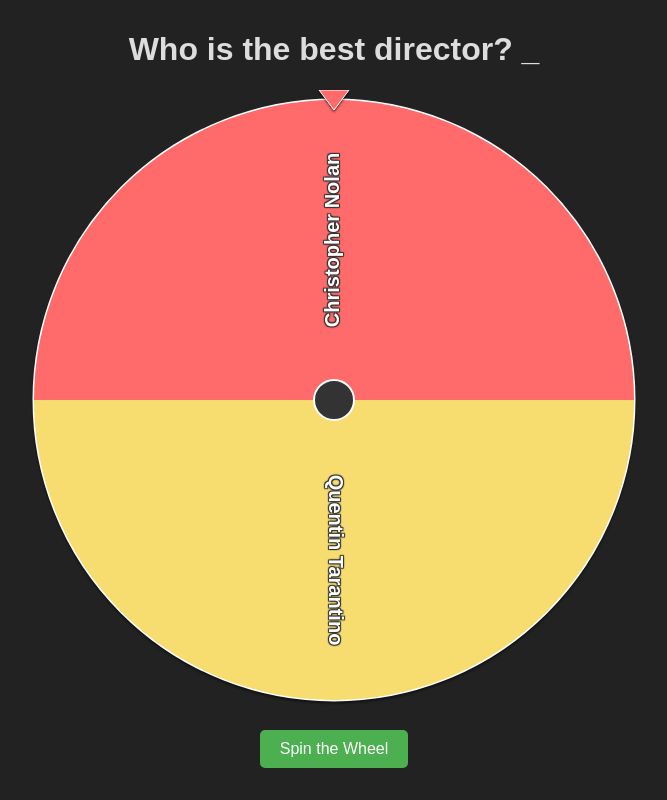
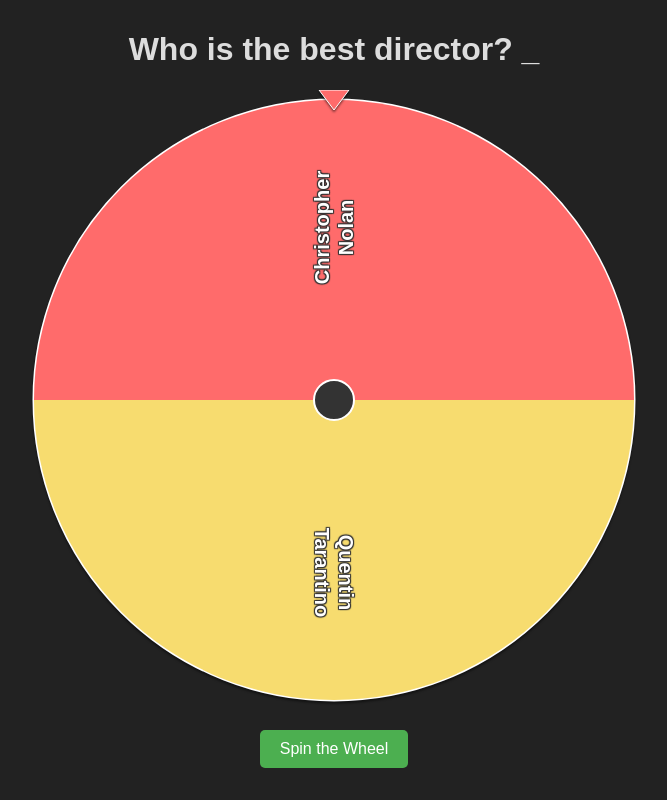
Before and after one commit to krasej/wheeloffortune, a Vue app: page / in a window 1280 px wide. Shown: the top 800 px of the page, without its empty margins (306-973 px from the left). Built offline with nearby package versions, Linux system fonts and the light colour scheme.

Commit message:
text can wrap now!

```diff
--- a/src/App.vue
+++ b/src/App.vue
@@ -1,5 +1,5 @@
 <script setup lang="ts">
-import { ref, watch } from 'vue'
+import { onBeforeMount, onMounted, ref, watch } from 'vue'
 import SpinnerModule from './components/SpinnerModule.vue';
 import ProModule from './components/ProModule.vue'
 
@@ -7,8 +7,7 @@ const winner = ref<string | undefined>('')
 const newPrize = ref('')
 const titleElement = ref<HTMLElement | null>(null);
 
-
-let title = ref('Who is the best director?')
+const title = ref(localStorage.getItem('wheelTitle') || 'Who is the best director?')
 
 function validate(event: Event) {
   (event.target as HTMLInputElement).blur()
@@ -24,8 +23,9 @@ defineExpose({ titleElement })
 const wasEdited = ref(false)
 
 const watchTitle = watch(title, (newValue) => {
+  localStorage.setItem('wheelTitle', newValue)
+  document.title = newValue
 
-  document.title = newValue
 }
   , { immediate: true })
 
@@ -34,15 +34,26 @@ const segments = ref([
   'Christopher Nolan',
 ])
 
+const watchSegments = watch(segments, (newSegments) => {
+  localStorage.setItem('wheelSegments', JSON.stringify(newSegments))
+}, { deep: true })
+
+onMounted(() => {
+  const savedSegments = localStorage.getItem('wheelSegments')
+  if (savedSegments) {
+    segments.value = JSON.parse(savedSegments)
+  }
+})
+
 
 function addOption() {
 
   let newPriceFormatted = newPrize.value.trim()
 
-  if( newPriceFormatted === '') return
+  if (newPriceFormatted === '') return
 
-  else if (newPriceFormatted.length >= 25) {
-    newPriceFormatted = newPriceFormatted.substring(0, 25) + '...'
+  else if (newPriceFormatted.length >= 40) {
+    newPriceFormatted = newPriceFormatted.substring(0, 40) + '...'
   }
 
   segments.value.push(newPriceFormatted)
@@ -61,7 +72,7 @@ function removeOption(index: number) {
     <h1 class="title-heading" :class="{ 'notEdited': !wasEdited }" ref="titleElement" spellcheck="false"
       contenteditable="true" @blur="validate" @keydown.enter="validate">{{ title }}</h1>
 
-      <SpinnerModule :segments="segments" @update:winner="winner = $event" />
+    <SpinnerModule :segments="segments" @update:winner="winner = $event" />
   </div>
 
   <div class="manage-options">
@@ -72,8 +83,8 @@ function removeOption(index: number) {
     </div>
     <h3>Current Options:</h3>
     <ul v-if="segments.length > 0" class="prize-list">
-      <li v-for="(prize, index) in segments" :key="index">
-        {{ prize }}
+      <li v-for="(option, index) in segments" :key="index">
+        {{ option }}
         <button @click="removeOption(index)" class="remove-button">&times;</button>
       </li>
     </ul>
--- a/src/assets/main.css
+++ b/src/assets/main.css
@@ -70,11 +70,25 @@ g.segment:nth-of-type(4n) {
 }
 
 .segment-text {
-  fill: var(--color-white);
-  font-size: 16px;
-  text-anchor: middle;
-  dominant-baseline: middle;
-  text-shadow: 1px 1px 1px var(--color-card-border), -1px -1px 1px var(--color-card-border), 1px -1px 1px var(--color-card-border), -1px 1px 1px var(--color-card-border);
+  font-size: 14px;
+  line-height: 1.2;
+  color: white;
+  text-align: center;
+  white-space: normal;
+  word-break: break-word;
+  text-shadow:
+    1px 1px 1px var(--color-card-border),
+    -1px -1px 1px var(--color-card-border),
+    1px -1px 1px var(--color-card-border),
+    -1px 1px 1px var(--color-card-border);
+}
+
+.segment-wrapper {
+  display: flex;
+  align-items: center;
+  justify-content: center;
+  height: 100%;
+  width: 100%;
 }
 
 .center-circle {
@@ -274,5 +288,4 @@ h3 {
     text-anchor: middle;
     dominant-baseline: middle;
   }
-
 }
--- a/src/components/ProModule.vue
+++ b/src/components/ProModule.vue
@@ -24,7 +24,7 @@ function formatOptions() {
         .split(',')
         .map(option => option.trim())
         .filter(option => option !== '')
-        .map(option => (option.length > 25 ? option.substring(0, 25) + '...' : option));
+        .map(option => (option.length > 40 ? option.substring(0, 40) + '...' : option));
 
     if (processedOptions.length > 0) {
         error.value = '';
--- a/src/components/SpinnerModule.vue
+++ b/src/components/SpinnerModule.vue
@@ -36,28 +36,17 @@ function getPath(i: number) {
 
 function getTextX(i: number) {
     const textAngle = (i + 0.5) * anglePerSegment.value
-    return imageCenter.value + Math.cos(textAngle) * wheelRadius.value * 0.5
+
+    return imageCenter.value + Math.cos(textAngle) * (wheelRadius.value * 0.3)
 }
 
 function getTextY(i: number) {
     const textAngle = (i + 0.5) * anglePerSegment.value
-    return imageCenter.value + Math.sin(textAngle) * wheelRadius.value * 0.5
+    return imageCenter.value + Math.sin(textAngle) * (wheelRadius.value * 0.3)
 }
 
 function getRadialAngle(i: number) {
-    return ((i + 0.5) * anglePerSegment.value) * 180 / Math.PI
-}
-
-
-function normalizeDegrees(deg: number) {
-    return ((deg % 360) + 360) % 360
-}
-
-function getTopSegment(angleDeg: number) {
-    if (numSegments.value === 0) return -1
-    const segSize = 360 / numSegments.value
-    const pointerAngle = normalizeDegrees(270 - angleDeg)
-    return Math.floor(pointerAngle / segSize) % numSegments.value
+    return ((i + 0.5) * anglePerSegment.value * 180) / Math.PI
 }
 
 
@@ -97,7 +86,6 @@ function spin() {
 }
 
 function resize() {
-    console.log(window.innerWidth)
     if (window.innerWidth > 768) {
         wheelRadius.value = 300
         imageSize.value = 620
@@ -124,6 +112,7 @@ onUnmounted(() => {
 </script>
 
 <template>
+    <div class="spinner-module">
         <ConfettiExplosion v-if="winner" :active="!!winner" :duration="3000" :stageWidth="800" :stageHeight="imageSize"
             :colors="['var(--color-segment-first)', 'var(--color-segment-second)', 'var(--color-segment-third)', 'var(--color-segment-fourth)', 'var(--color-segment-third)', 'var(--color-segment-alt)']" />
 
@@ -132,10 +121,13 @@ onUnmounted(() => {
             <g v-for="(label, i) in segments" :key="i" class="segment"
                 :style="{ transform: `rotate(${angle}deg)`, transformOrigin: `${imageCenter}px ${imageCenter}px` }">
                 <path :d="getPath(i)" />
-            <text :x="getTextX(i) + 10" :y="getTextY(i)"
-                :transform="`rotate(${getRadialAngle(i)}, ${getTextX(i)}, ${getTextY(i)})`" class="segment-text">{{
-                    label
-                }}</text>
+                <foreignObject :x="getTextX(i)" :y="getTextY(i) - 25" :width="wheelRadius * 0.55" height="50"
+                    :transform="`rotate(${getRadialAngle(i)}, ${getTextX(i)}, ${getTextY(i)})`"
+                    style="overflow: visible;">
+                    <div xmlns="http://www.w3.org/1999/xhtml" class="segment-wrapper">
+                        <span class="segment-text">{{ label }}</span>
+                    </div>
+                </foreignObject>
             </g>
 
             <circle :cx="imageCenter" :cy="imageCenter" r="20" class="center-circle" />
@@ -149,6 +141,15 @@ onUnmounted(() => {
             Winner: {{ winner }}
         </div>
         <div v-else class="winner">
-        <p>&nbsp;</p>
+            &nbsp;
+        </div>
     </div>
 </template>
+
+<style lang="css" scoped>
+.spinner-module {
+    display: flex;
+    flex-direction: column;
+    align-items: center;
+}
+</style>
```
Lines whose indentation alone changed are shown as unchanged.
